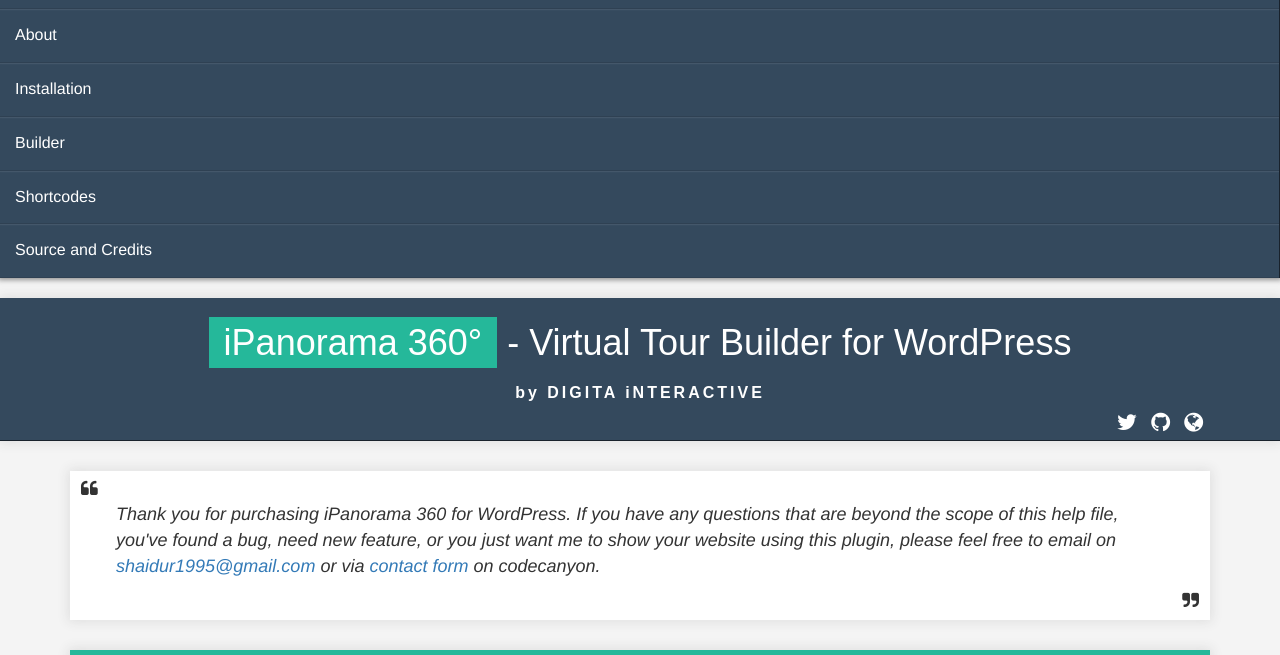
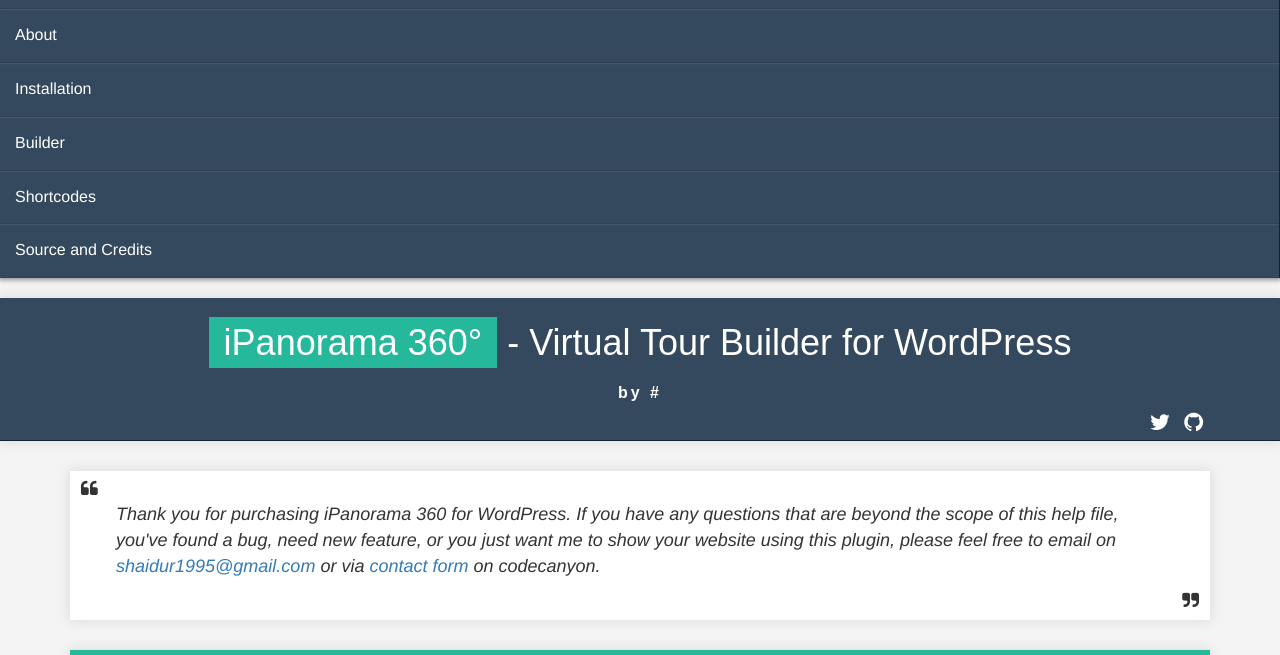
Before and after one commit to shaidur1995/ipanorama360-plugin-documentation, a plain HTML site: page index.html in a window 1280 px wide. Shown: the part 132-787 px from the top of the page. Drawn offline with nearby package versions, Linux system fonts and the light colour scheme; a script that the page names is missing; a web font is replaced by a local one.

Commit message:
Update index.html

```diff
--- a/index.html
+++ b/index.html
@@ -43,7 +43,7 @@
 	</div>
 	<nav id="slide-menu" class="panel" role="navigation">
 		<div class="brand">
-			<a href="http://digitainteractive.com">
+			<a href="#">
 				<img src="assets/images/brand.png" alt="shaidur1995">
 			</a>
 		</div>
@@ -64,11 +64,11 @@
 	<div class="wrap-header">
 		<div class="header">
 			<div class="header-title"><h1><mark>iPanorama 360°</mark> - Virtual Tour Builder for WordPress</h1></div>
-			<div class="header-subtitle">by DIGITA iNTERACTIVE</div>
+			<div class="header-subtitle">by #</div>
 		</div>
 		<div class="container-fluid">
 			<div class="social-list">
-				<a href="http://digitainteractive.com" class="site"><span class="social-name">WebSite</span></a>
+<!-- 				<a href="http://digitainteractive.com" class="site"><span class="social-name">WebSite</span></a> -->
 				<a href="https://github.com/shaidur1995" class="github"><span class="social-name">GitHub</span></a>
 				<a href="https://twitter.com/shaidur1995" class="twitter"><span class="social-name">Twitter</span></a>
 			</div>
```
